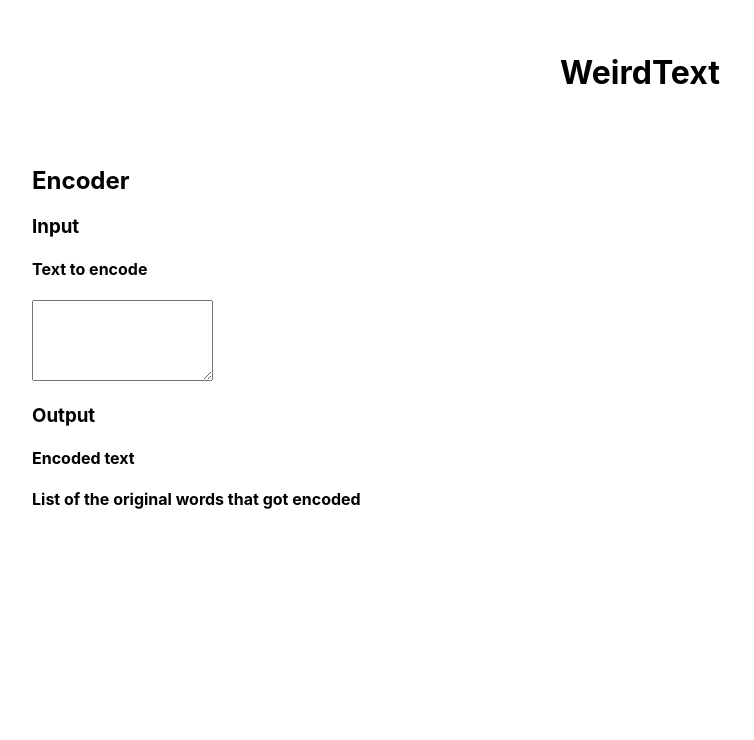
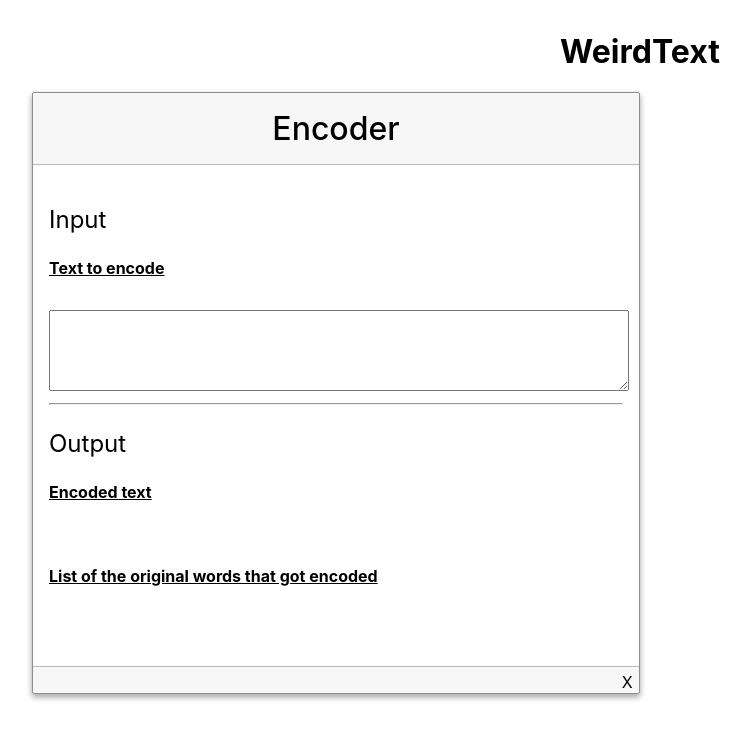
Before and after one commit to enricocasadei/encoding-decoding-tool, a React (Create React App) app: page / in a window 1280 px wide. Shown: the top 740 px of the page, without its empty margins (0-754 px from the left). Built offline with nearby package versions, Linux system fonts and the light colour scheme.

Commit message:
add some style

```diff
--- /dev/null
+++ b/src/components/Card.tsx
@@ -0,0 +1,49 @@
+import styled from 'styled-components';
+
+const CardBody = styled.div`
+  border-radius: 2px;
+  border: 1px solid #8e8e8e;
+  box-shadow: 0px 3px 6px rgba(0, 0, 0, 0.16), 0px 3px 6px rgba(0, 0, 0, 0.23);
+`;
+
+const CardHeader = styled.div`
+  background: rgba(0, 0, 0, 0.03);
+  padding: 1rem 2rem;
+  text-align: center;
+  font-weight: 500;
+  font-size: 2rem;
+  border-bottom: 1px solid rgba(0, 0, 0, 0.25);
+`;
+const CardFooter = styled.div`
+  min-height: 26px;
+  background-color: rgba(0, 0, 0, 0.03);
+  border-top: 1px solid rgba(0, 0, 0, 0.25);
+`;
+
+const CardFooterAction = styled.div`
+  float: right;
+  min-height: 26px;
+  padding: 0.4rem;
+  line-height: 1rem;
+`;
+
+const CardContent = styled.div`
+  background: white;
+  padding: 1rem;
+  font-size: 1rem;
+  & > p + p {
+    padding-bottom: 1rem;
+  }
+`;
+
+export const Card = {
+  CardBody,
+  CardHeader,
+  CardFooter,
+  CardFooterAction,
+  CardContent,
+};
+
+export const Paragraph = styled.p<{ size?: string }>`
+  font-size: ${props => props.size || 'inherit'};
+`;
--- a/src/components/Encode/index.tsx
+++ b/src/components/Encode/index.tsx
@@ -1,23 +1,47 @@
 import React from 'react';
+import { Card, Paragraph } from '../Card';
 import encodeSentence from './encodeFunction';
 export default function Encode() {
   const [input, setInput] = React.useState<string>();
   const encodedInput = React.useMemo(() => encodeSentence(input), [input]);
   return (
-    <div>
-      <h2>Encoder</h2>
-      <h3>Input</h3>
-      <h4>Text to encode</h4>
-      <textarea rows={5} onChange={e => setInput(e.target.value)}>
-        {input}
-      </textarea>
-
-      <h3>Output</h3>
-      <h4>Encoded text</h4>
-      <div>{encodedInput.encodedSentence()}</div>
-
-      <h4>List of the original words that got encoded</h4>
-      <div>{encodedInput.getCleanedWord().join(' - ')}</div>
+    <div style={{ width: '50%' }}>
+      <Card.CardBody>
+        <Card.CardHeader>Encoder</Card.CardHeader>
+        <Card.CardContent>
+          <Paragraph size="1.5rem">Input</Paragraph>
+          <Paragraph>
+            <u>
+              <b>Text to encode</b>
+            </u>
+          </Paragraph>
+          <textarea
+            style={{ width: '100%' }}
+            rows={5}
+            onChange={e => setInput(e.target.value)}
+            value={input}
+          ></textarea>
+          <hr />
+          <Paragraph size="1.5rem">Output</Paragraph>
+          <Paragraph>
+            <u>
+              <b>Encoded text</b>
+            </u>
+          </Paragraph>
+          <Paragraph>{encodedInput.encodedSentence()}</Paragraph>
+          <Paragraph>
+            <u>
+              <b>List of the original words that got encoded</b>
+            </u>
+          </Paragraph>
+          <Paragraph>{encodedInput.getCleanedWord().join(' - ')}</Paragraph>
+        </Card.CardContent>
+        <Card.CardFooter>
+          <Card.CardFooterAction>
+            <a onClick={() => setInput("")}>X</a>
+          </Card.CardFooterAction>
+        </Card.CardFooter>
+      </Card.CardBody>
     </div>
   );
 }
--- a/src/components/Layout.tsx
+++ b/src/components/Layout.tsx
@@ -4,12 +4,10 @@ export const Container = styled.div`
   width: 100%;
   padding-right: 2rem;
   padding-left: 2rem;
-  margin-right: auto;
-  margin-left: auto;
+  margin: 2rem auto;
   box-sizing: border-box;
 `;
 
 export const Header = styled.header`
-  padding: 2rem;
   text-align: center;
 `;
```
